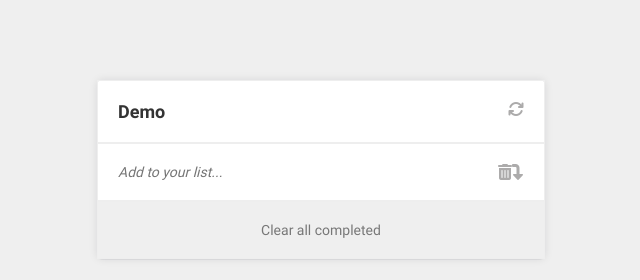
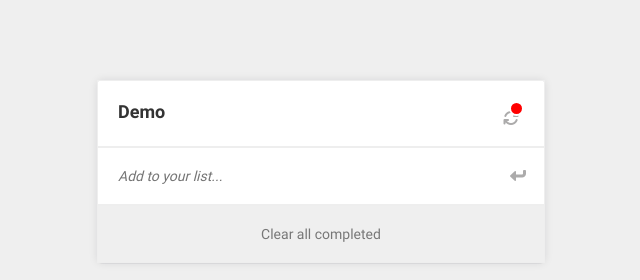
Before and after one commit to TesheMaximillan/ToDoList, a website built with webpack: page src/index.html in a window 1280 px wide. Shown: the full height of the page, 319-959 px from the left. Built offline with nearby package versions, Linux system fonts and the light colour scheme.

Commit message:
Add counting icon

```diff
--- a/src/index.html
+++ b/src/index.html
@@ -12,13 +12,17 @@
     <div class="list-container">
         <div class="list-container__title">
             <p class="title-text">Demo</p>
-            <i class="icon fa-solid fa-arrows-rotate"></i>
+            <div class="icon-container">
+                <i class="icon fa-solid fa-arrows-rotate"></i>
+                <div class="notification"></div>
+            </div>
         </div>
         <form class="list-container__list-content">
             <label for="list"></label>
             <input type="text" name="list" id="list" placeholder="Add to your list..." />
-            <i class="icon fa-solid fa-trash-can"></i>
-            <i class="icon fa-solid fa-turn-down"></i>
+            <button type="submit" class="list-container__list-content--btn">
+                <i class="icon fa-solid fa-turn-down"></i>
+            </button>
         </form>
         <ul class="list-container__items"></ul>
         <button class="list-container__remove-all">Clear all completed</button>
```
